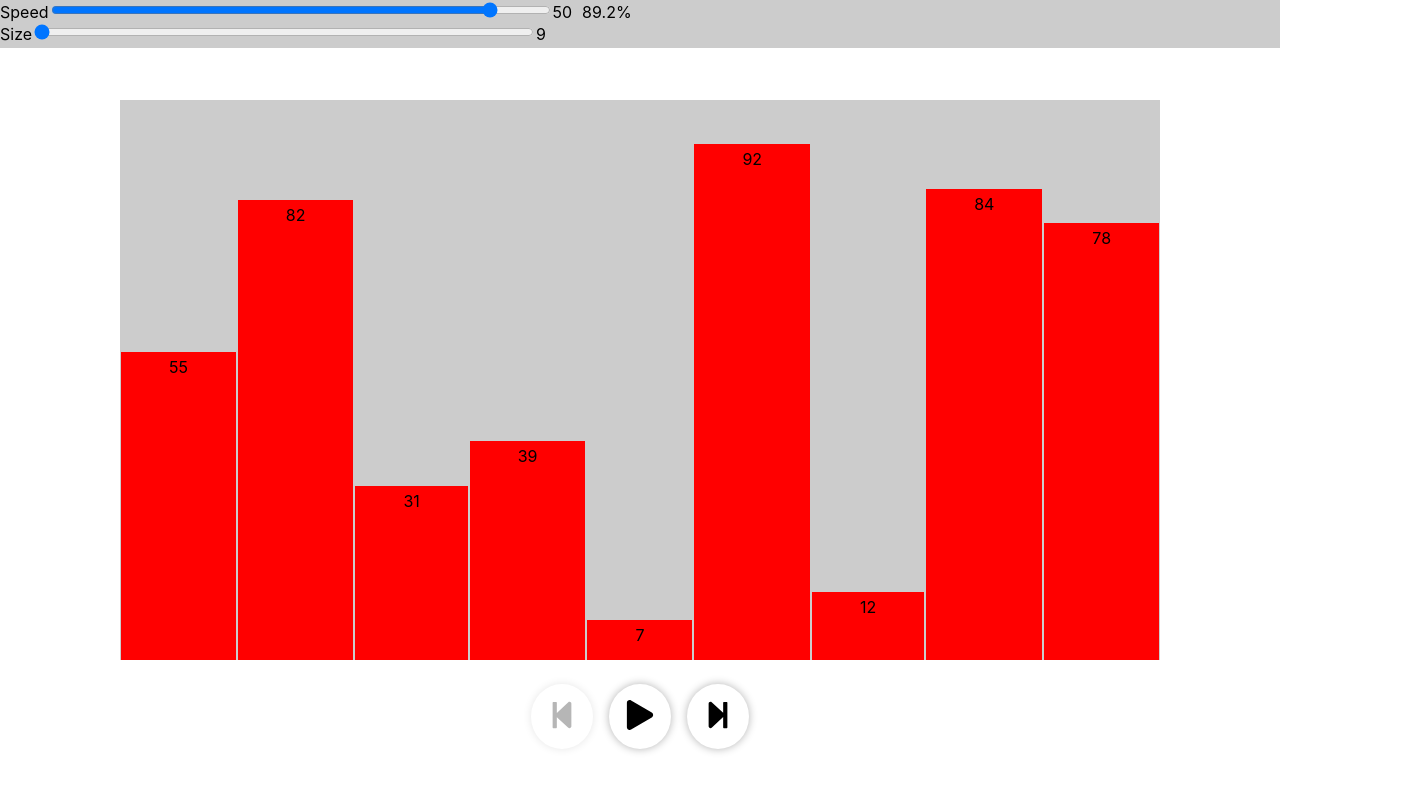
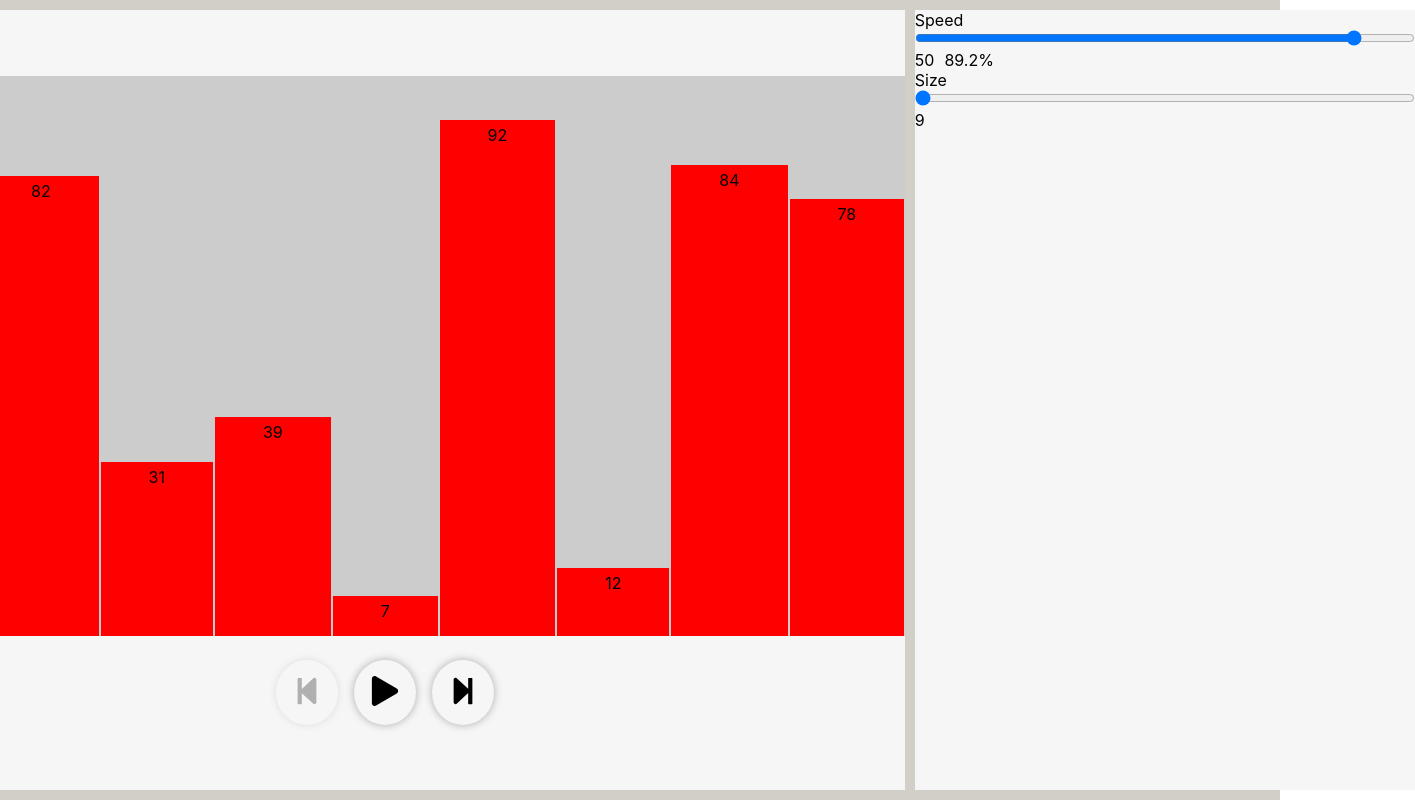
Before and after one commit to alsersan/sorting-visualizer, a React (Create React App) app: page / in a window 1280 px wide. Shown: the whole page, 1415 px wide, since content can reach past the window. Built offline with nearby package versions, Linux system fonts and the light colour scheme.

Commit message:
changed layout of app. Header to sidebar

```diff
--- a/src/App.js
+++ b/src/App.js
@@ -1,21 +1,29 @@
 import React, { useState, useEffect } from "react";
 import styled from "styled-components";
+import { createGlobalStyle } from "styled-components";
 
-import Header from "./components/Header";
-import BarChart from "./components/BarChart";
-import ButtonRow from "./components/ButtonRow";
+import Sidebar from "./components/Sidebar";
 import {
   recursiveBubbleSort,
   stop,
   getArray,
 } from "./algorithms/recursiveSortingAlgorithms";
+import BarChartContainer from "./components/BarChartContainer";
 
-const Container = styled.div`
-  height: calc(100vh - 3rem);
+const GlobalStyle = createGlobalStyle`
+  * {
+    box-sizing: border-box;
+    margin: 0;
+    padding: 0;
+  }
+`;
+
+const MainContainer = styled.div`
+  height: 100vh;
+  background-color: #d1cfc7;
+  padding: 0.6rem;
   display: flex;
   justify-content: center;
-  align-items: center;
-  flex-direction: column;
 `;
 
 const App = () => {
@@ -57,10 +65,10 @@ const App = () => {
 
   return (
     <React.Fragment>
-      <Header speed={speed} setSpeed={setSpeed} size={size} setSize={setSize} />
-      <Container>
-        <BarChart array={array} />
-        <ButtonRow
+      <GlobalStyle />
+      <MainContainer>
+        <BarChartContainer
+          array={array}
           speed={speed}
           isRunning={isRunning}
           setIsRunning={setIsRunning}
@@ -69,7 +77,13 @@ const App = () => {
           hasStarted={hasStarted}
           setHasStarted={setHasStarted}
         />
-      </Container>
+        <Sidebar
+          speed={speed}
+          setSpeed={setSpeed}
+          size={size}
+          setSize={setSize}
+        />
+      </MainContainer>
     </React.Fragment>
   );
 };
--- a/src/components/BarChart.js
+++ b/src/components/BarChartContainer/components/BarChart.js
@@ -1,7 +1,6 @@
 import React from "react";
 import styled from "styled-components";
 import Bar from "./Bar";
-import { bubbleSort, selectionSort } from "../algorithms/sortingAlgorithms";
 
 const Container = styled.div`
   height: 35rem;
--- a/src/components/ButtonRow.js
+++ b/src/components/BarChartContainer/components/ButtonRow.js
@@ -5,13 +5,13 @@ import { FaPause } from "react-icons/fa";
 import { FaStepForward } from "react-icons/fa";
 import { FaStepBackward } from "react-icons/fa";
 
-import RippleEffect from "./RippleEffect";
+import RippleEffect from "../../RippleEffect";
 import {
   recursiveBubbleSort,
   stop,
   oneStepBack,
   oneStepForward,
-} from "../algorithms/recursiveSortingAlgorithms";
+} from "../../../algorithms/recursiveSortingAlgorithms";
 
 const StyledButtonRow = styled.div`
   margin-top: 1.5rem;
--- /dev/null
+++ b/src/components/BarChartContainer/index.js
@@ -0,0 +1,45 @@
+import React from "react";
+import styled from "styled-components";
+
+import BarChart from "./components/BarChart";
+import ButtonRow from "./components/ButtonRow";
+
+const Container = styled.div`
+  height: 100%;
+  width: 70rem;
+  background-color: #f6f6f6;
+  margin-right: 0.6rem;
+  flex-grow: 1;
+  display: flex;
+  justify-content: center;
+  align-items: center;
+  flex-direction: column;
+`;
+
+const BarChartContainer = ({
+  array,
+  speed,
+  isRunning,
+  setIsRunning,
+  isSorted,
+  setIsSorted,
+  hasStarted,
+  setHasStarted,
+}) => {
+  return (
+    <Container>
+      <BarChart array={array} />
+      <ButtonRow
+        speed={speed}
+        isRunning={isRunning}
+        setIsRunning={setIsRunning}
+        isSorted={isSorted}
+        setIsSorted={setIsSorted}
+        hasStarted={hasStarted}
+        setHasStarted={setHasStarted}
+      />
+    </Container>
+  );
+};
+
+export default BarChartContainer;
--- a/src/components/Header.js
+++ b/src/components/Sidebar.js
@@ -1,9 +1,10 @@
 import React from "react";
 import styled from "styled-components";
 
-const StyledHeader = styled.header`
-  height: 3rem;
-  background-color: #ccc;
+const StyledSidebar = styled.div`
+  height: 100%;
+  width: 40rem;
+  background-color: #f6f6f6;
 `;
 
 const Header = ({ speed, setSpeed, size, setSize }) => {
@@ -13,7 +14,7 @@ const Header = ({ speed, setSpeed, size, setSize }) => {
     return Math.round((((input - min) * 100) / (max - min)) * 10) / 10;
   };
   return (
-    <StyledHeader>
+    <StyledSidebar>
       <div>
         Speed
         <input
@@ -48,7 +49,7 @@ const Header = ({ speed, setSpeed, size, setSize }) => {
         />
         <div style={{ display: "inline-block" }}>{size}</div>
       </div>
-    </StyledHeader>
+    </StyledSidebar>
   );
 };
 
```
Also changed, not shown: src/components/BarChartContainer/components/Bar.js (renamed from src/components/Bar.js).
